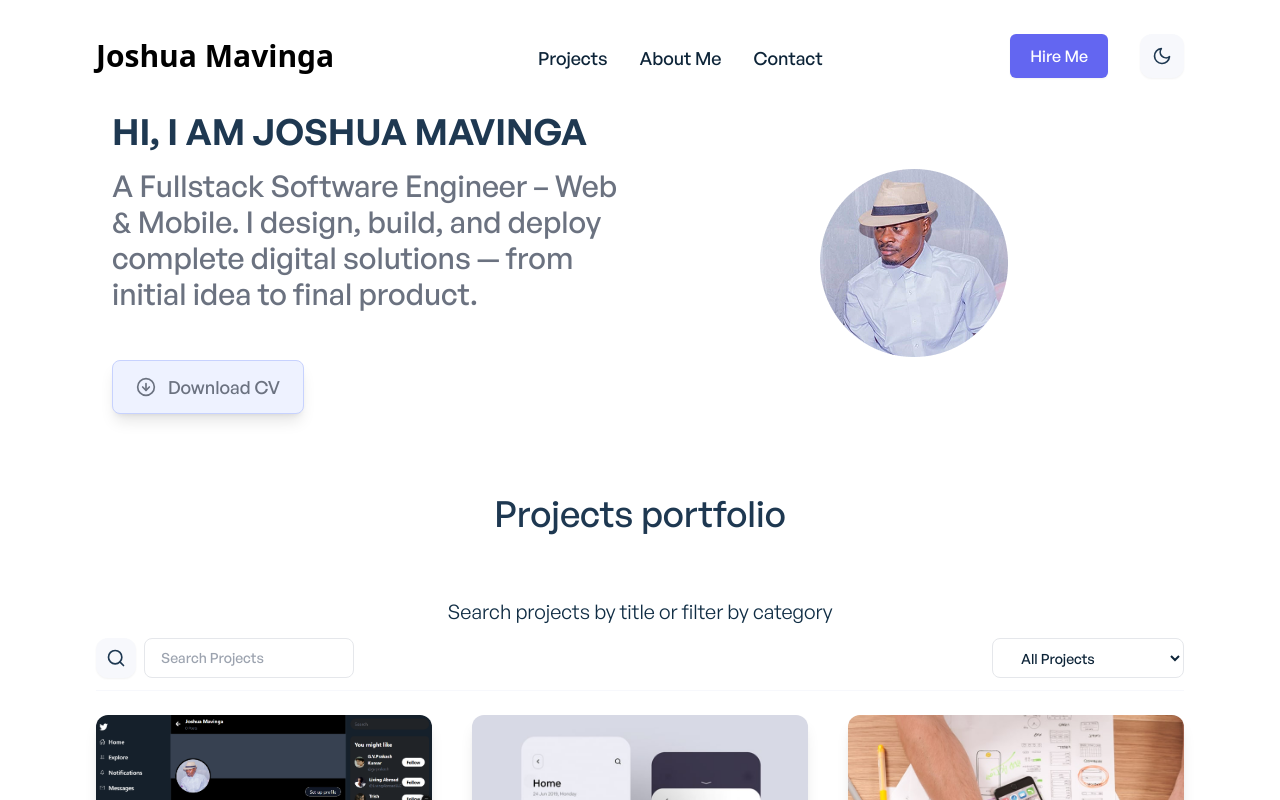
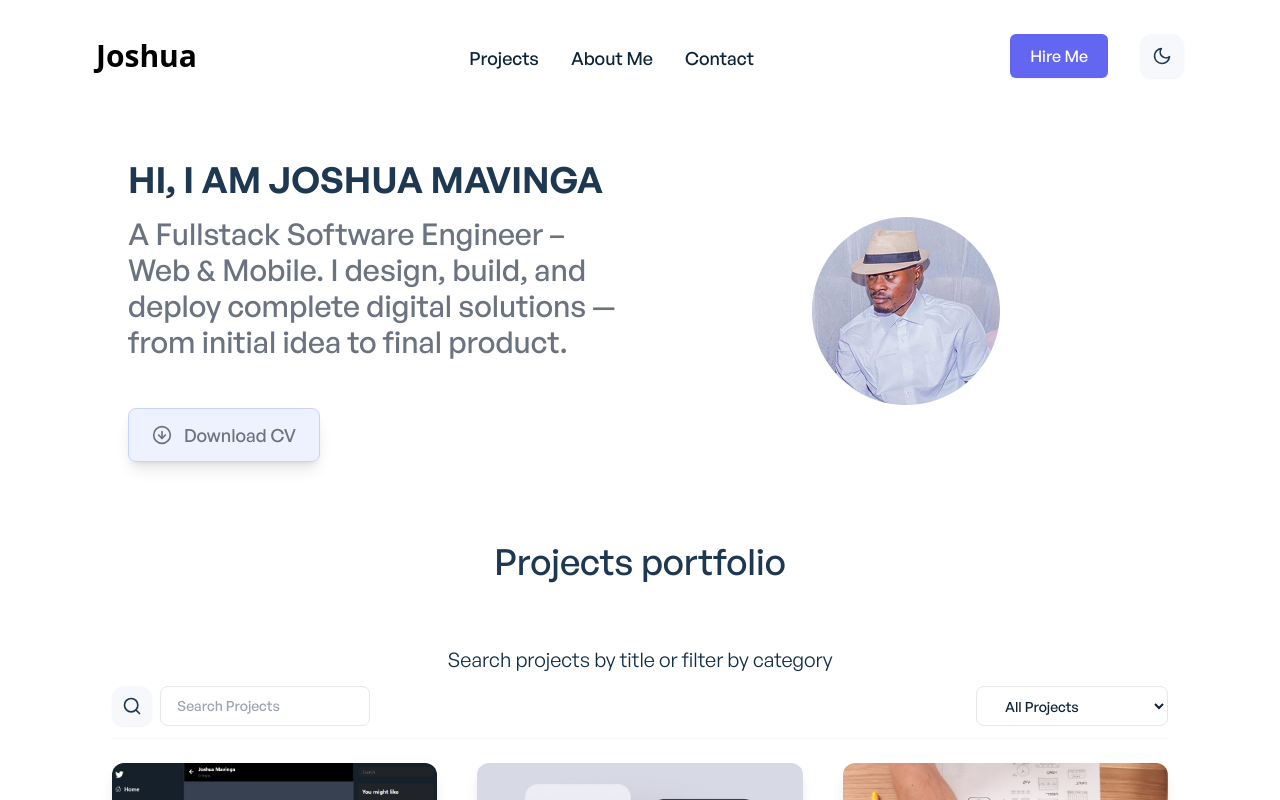
Before and after one commit to Joshua-Nzuzi/portfolio-fullstack, a React (Create React App) app in the folder frontend/: page / in a window 1280 px wide. Shown: the top 800 px of the page. Built offline with nearby package versions, Linux system fonts and the light colour scheme.

Commit message:
Fix : a fixed Header when scrolling

```diff
--- a/frontend/src/App.js
+++ b/frontend/src/App.js
@@ -2,8 +2,7 @@ import { AnimatePresence } from 'framer-motion';
 import { lazy, Suspense } from 'react';
 import { BrowserRouter as Router, Route, Routes } from 'react-router-dom';
 import ScrollToTop from './components/ScrollToTop';
-import AppFooter from './components/shared/AppFooter';
-import AppHeader from './components/shared/AppHeader';
+import Layout from './components/shared/Layout';
 import { ToastContainer } from 'react-toastify';
 import 'react-toastify/dist/ReactToastify.css';
 import './css/App.css';
@@ -15,32 +14,25 @@ const Home = lazy(() => import('./pages/Home'));
 const Projects = lazy(() => import('./pages/Projects'));
 const ProjectSingle = lazy(() => import('./pages/ProjectSingle.jsx'));
 
-
 function App() {
   return (
     <AnimatePresence>
-			<div className=" bg-secondary-light dark:bg-primary-dark transition duration-300">
       <Router>
         <ScrollToTop />
-					<AppHeader />
+        <Layout>
           <Suspense fallback={""}>
             <Routes>
               <Route path="/" element={<Home />} />
               <Route path="projects" element={<Projects />} />
-							<Route
-								path="projects/single-project"
-								element={<ProjectSingle />}
-							/>
-
+              <Route path="projects/single-project" element={<ProjectSingle />} />
               <Route path="about" element={<About />} />
               <Route path="contact" element={<Contact />} />
             </Routes>
           </Suspense>
-					<AppFooter />
           <ToastContainer position="top-center" />
+        </Layout>
+        <UseScrollToTop />
       </Router>
-				<UseScrollToTop />
-			</div>
     </AnimatePresence>
   );
 }
--- a/frontend/src/components/shared/AppBanner.jsx
+++ b/frontend/src/components/shared/AppBanner.jsx
@@ -8,12 +8,13 @@ const AppBanner = () => {
   const [activeTheme] = useThemeSwitcher();
 
   return (
+
     <motion.section
       initial={{ opacity: 0 }}
       animate={{ opacity: 1 }}
       transition={{ ease: 'easeInOut', duration: 0.9, delay: 0.2 }}
       className="flex flex-col sm:flex-row items-center justify-between gap-10 px-4 sm:px-8 py-12 overflow-x-hidden"
-    >
+>
       <div className="w-full sm:w-1/2 text-left">
         <motion.h1
           initial={{ opacity: 0 }}
--- a/frontend/src/components/shared/AppHeader.jsx
+++ b/frontend/src/components/shared/AppHeader.jsx
@@ -1,4 +1,5 @@
 import { useState } from 'react';
+
 import { FiMenu, FiMoon, FiSun, FiX } from 'react-icons/fi';
 import { Link } from 'react-router-dom';
 import useThemeSwitcher from '../../hooks/useThemeSwitcher';
@@ -9,6 +10,7 @@ import Button from '../reusable/Button';
 const AppHeader = () => {
 	const [showMenu, setShowMenu] = useState(false);
 	const [showModal, setShowModal] = useState(false);
+
 	const [activeTheme, setTheme] = useThemeSwitcher();
 
 	function toggleMenu() {
@@ -34,7 +36,9 @@ const AppHeader = () => {
 	}
 
 	return (
-		<motion.nav
+		<header className="fixed top-0 left-0 w-full z-50 bg-white dark:bg-primary-dark"
+>
+			<motion.nav
 			initial={{ opacity: 0 }}
 			animate={{ opacity: 1 }}
 			id="nav"
@@ -45,12 +49,12 @@ const AppHeader = () => {
 				<div className="flex justify-between items-center px-4 sm:px-0">
 					<div>
 					<Link
-  to="/"
+to="/"
   className={`text-3xl font-bold tracking-wide transition-colors duration-300 ${
     activeTheme === 'dark' ? 'text-indigo-600' : 'text-white'
   }`}
 >
-  Joshua Mavinga
+  Joshua
 </Link>
 
 
@@ -199,6 +203,7 @@ const AppHeader = () => {
 				{showModal ? showHireMeModal : null}
 			</div>
 		</motion.nav>
+		</header>
 	);
 };
 
--- /dev/null
+++ b/frontend/src/components/shared/Layout.jsx
@@ -0,0 +1,18 @@
+import AppHeader from './AppHeader';
+import AppFooter from './AppFooter';
+
+const Layout = ({ children }) => {
+  const headerHeight = 80; // px, à ajuster selon la taille réelle du header
+
+  return (
+    <div className="bg-secondary-light dark:bg-primary-dark transition duration-300">
+      <AppHeader fixed />
+      <main className="pt-[80px] sm:pt-[100px] pb-10 px-4 sm:px-8" style={{ paddingTop: `calc(80px + ${headerHeight}px)` }}>
+        {children}
+      </main>
+      <AppFooter />
+    </div>
+  );
+};
+
+export default Layout;
--- a/frontend/src/css/App.css
+++ b/frontend/src/css/App.css
@@ -238,6 +238,11 @@ html, body {
   position: relative; /* utile sur iOS pour limiter certains "shifts" */
   -webkit-text-size-adjust: 100%; /* évite les zooms automatiques */
 }
+/* styles.css */
+.main-content {
+  padding-top: 96px; /* ou utilise une variable CSS si tu veux */
+}
+
 
 /* 2. Gestion du 100vh sur mobile (barre d'adresse dynamique) */
 :root {
```
Also changed, not shown: 1 other file (tests, documents, lock files or other folders). Lines whose indentation alone changed are shown as unchanged.
